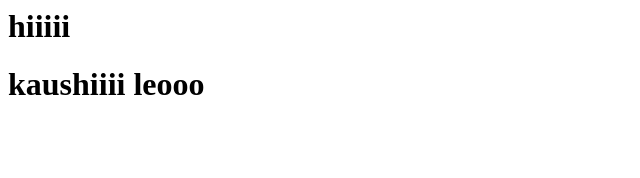
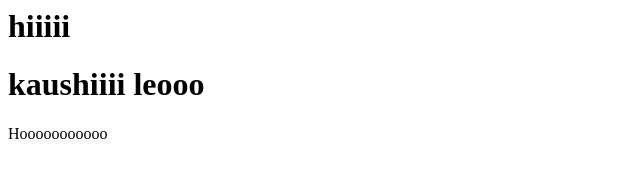
Before and after one commit to KAUSHIKNARAYANANV2005/naaan-dha-leo, a plain HTML site: page index.html in a window 1280 px wide. Shown: the whole page, without its empty margins (0-640 px from the left). Drawn offline with Linux system fonts and the light colour scheme.

Commit message:
Update index.html

```diff
--- a/index.html
+++ b/index.html
@@ -7,5 +7,6 @@
 <body>
     <h1>hiiiii</h1>
     <h1>kaushiiii leooo</h1>
+    Hooooooooooo
 </body>
 </html>
```
